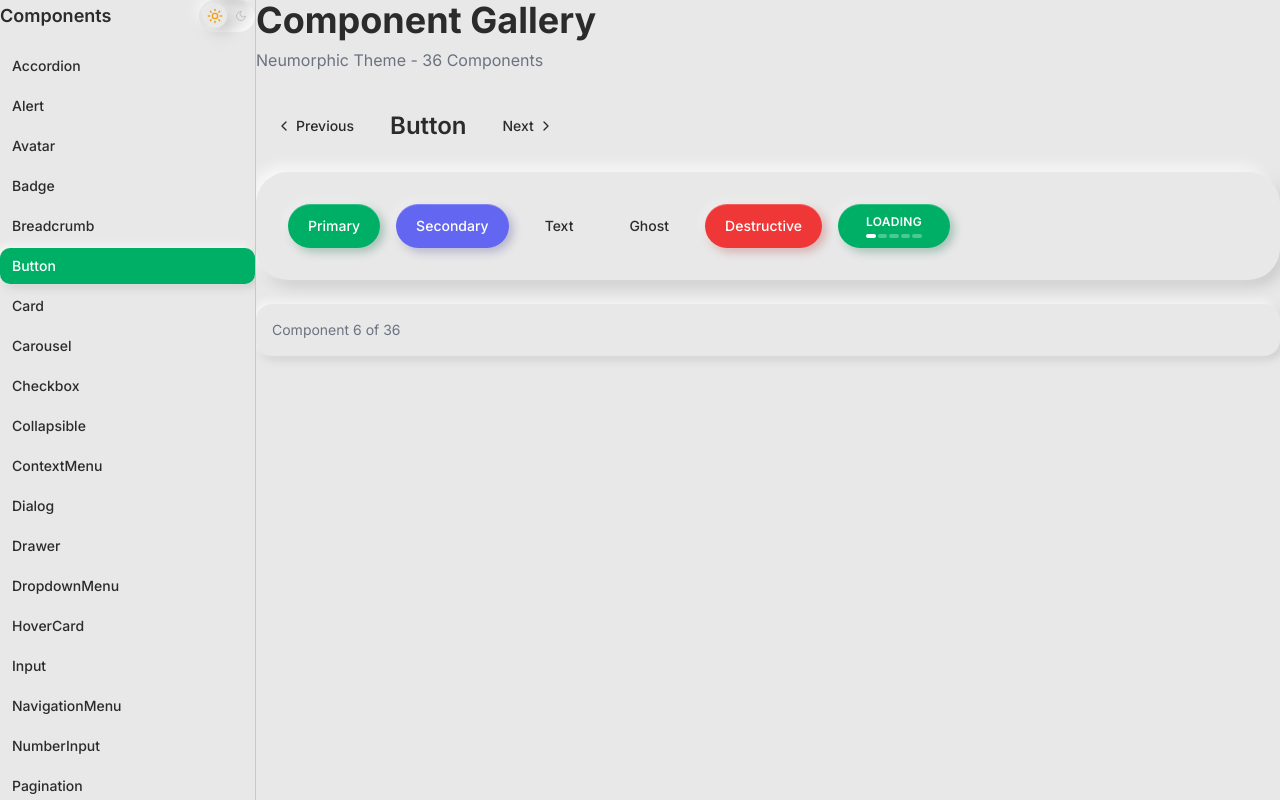
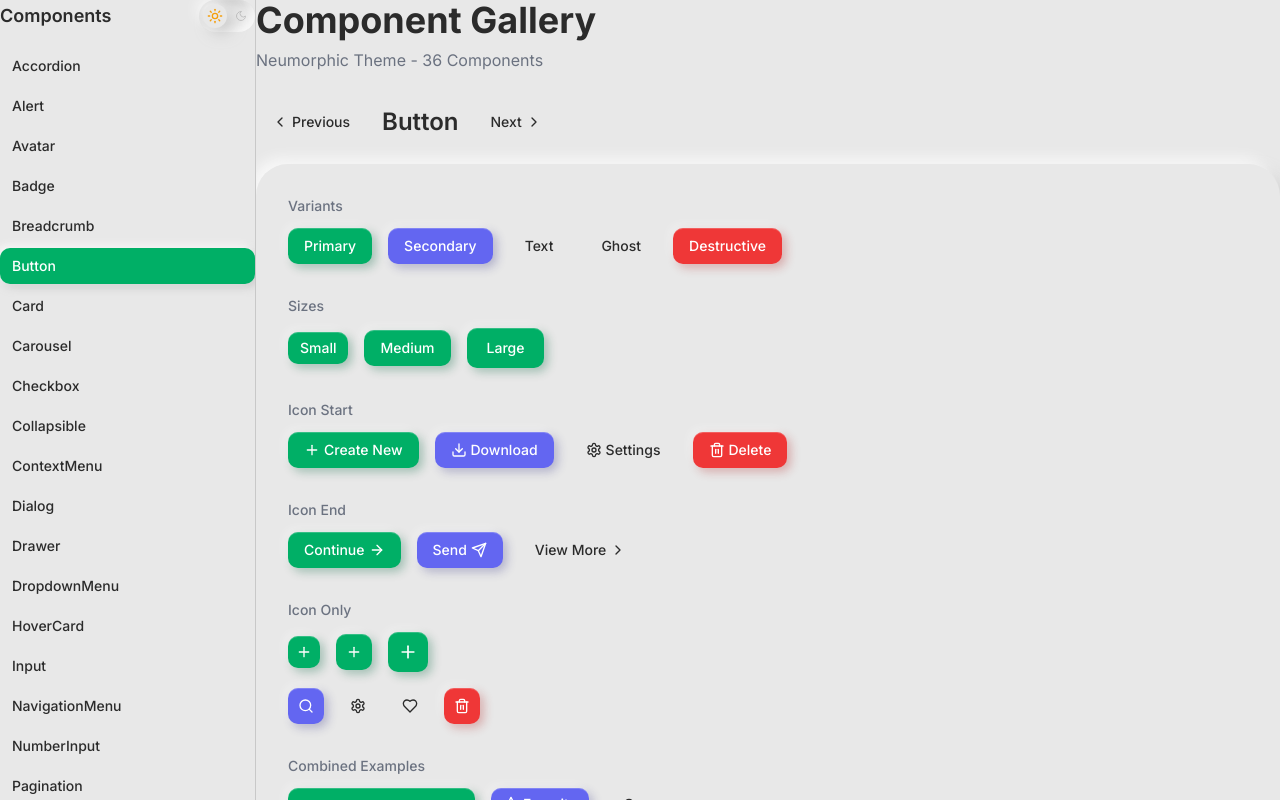
Before and after one commit to fr0mpy/so-log-db, a React (Vite) app in the folder component-harness/: page /button in a window 1280 px wide. Built offline with nearby package versions, Linux system fonts and the light colour scheme.

Commit message:
Enhance Button component and examples
- Update button component
- Expand form styles
- Add comprehensive ButtonPage examples

```diff
--- a/component-harness/components/form/button.tsx
+++ b/component-harness/components/form/button.tsx
@@ -1,6 +1,6 @@
 import { cn } from '@/lib/utils'
 import { motion, AnimatePresence } from 'motion/react'
-import { useState, useEffect } from 'react'
+import { useState, useEffect, isValidElement, cloneElement } from 'react'
 import { Progress } from '../display/progress'
 import { LOADING, DURATION, LABEL } from '../../config'
 import { ButtonStyles as S } from './styles'
@@ -13,6 +13,7 @@ interface ButtonProps extends React.ButtonHTMLAttributes<HTMLButtonElement> {
   size?: ButtonSize
   loading?: boolean
   loadingText?: string
+  asChild?: boolean
   ref?: React.Ref<HTMLButtonElement>
 }
 
@@ -24,6 +25,7 @@ function Button({
   disabled,
   className,
   children,
+  asChild,
   ref,
   ...props
 }: ButtonProps) {
@@ -40,16 +42,25 @@ function Button({
     return () => clearInterval(interval)
   }, [loading])
 
+  const buttonClassName = cn(
+    S.base,
+    S.sizes[size],
+    S.variants[variant],
+    loading && S.loading,
+    className
+  )
+
+  // When asChild is true, clone the child element with button styles
+  if (asChild && isValidElement(children)) {
+    return cloneElement(children as React.ReactElement<{ className?: string }>, {
+      className: cn(buttonClassName, (children as React.ReactElement<{ className?: string }>).props.className),
+    })
+  }
+
   return (
     <button
       ref={ref}
-      className={cn(
-        S.base,
-        S.sizes[size],
-        S.variants[variant],
-        loading && S.loading,
-        className
-      )}
+      className={buttonClassName}
       disabled={disabled || loading}
       {...props}
     >
--- a/component-harness/components/form/styles.ts
+++ b/component-harness/components/form/styles.ts
@@ -30,7 +30,7 @@ export const ButtonStyles = {
   ].join(' '),
 
   /** Loading state modifier */
-  loading: 'flex-col py-2 disabled:opacity-100',
+  loading: 'flex-col py-1.5 disabled:opacity-100',
 
   /** Loading content wrapper */
   loadingContent: [
@@ -54,29 +54,52 @@ export const ButtonStyles = {
     SpacingTokens.gap1,
   ].join(' '),
 
-  /** Size variants */
+  /** Size variants - sleek modern heights with subtle rounding */
   sizes: {
     sm: [
-      SizingTokens.h9,
+      SizingTokens.h8,
       SpacingTokens.px3,
       TypographyTokens.textSm,
-      'rounded-theme-lg',
-      SizingTokens.minTouch,
+      'rounded-theme-md',
     ].join(' '),
     md: [
+      SizingTokens.h9,
+      SpacingTokens.px4,
+      TypographyTokens.textSm,
+      'rounded-theme-md',
+    ].join(' '),
+    lg: [
       SizingTokens.h10,
       SpacingTokens.px5,
       TypographyTokens.textSm,
-      'rounded-theme-xl',
-      SizingTokens.minTouch,
+      'rounded-theme-md',
+    ].join(' '),
+  },
+
+  /** Icon-only button sizes (square) */
+  iconOnly: {
+    sm: [
+      SizingTokens.square8,
+      SpacingTokens.p0,
+      'rounded-theme-md',
+    ].join(' '),
+    md: [
+      SizingTokens.square9,
+      SpacingTokens.p0,
+      'rounded-theme-md',
     ].join(' '),
     lg: [
-      SizingTokens.h12,
-      SpacingTokens.px6,
-      TypographyTokens.textBase,
-      'rounded-theme-xl',
-      SizingTokens.minTouch,
+      SizingTokens.square10,
+      SpacingTokens.p0,
+      'rounded-theme-md',
     ].join(' '),
+  },
+
+  /** Icon sizing within buttons */
+  icon: {
+    sm: SizingTokens.iconSm,
+    md: SizingTokens.iconSm,
+    lg: SizingTokens.iconMd,
   },
 
   /** Variant styles */
--- a/component-harness/pages/ButtonPage.tsx
+++ b/component-harness/pages/ButtonPage.tsx
@@ -1,14 +1,145 @@
 import { Button } from '../components'
+import { ButtonStyles } from '../components/form/styles'
+import {
+  Plus,
+  ArrowRight,
+  Download,
+  Send,
+  Settings,
+  Trash2,
+  Heart,
+  Star,
+  Search,
+  ChevronRight,
+  Mail,
+  Bell,
+} from 'lucide-react'
 
 export default function ButtonPage() {
   return (
+    <div className="flex flex-col gap-8">
+      {/* Variants */}
+      <section>
+        <h3 className="text-sm font-medium text-muted-foreground mb-3">Variants</h3>
         <div className="flex flex-wrap gap-4">
           <Button variant="primary">Primary</Button>
           <Button variant="secondary">Secondary</Button>
           <Button variant="text">Text</Button>
           <Button variant="ghost">Ghost</Button>
           <Button variant="destructive">Destructive</Button>
+        </div>
+      </section>
+
+      {/* Sizes */}
+      <section>
+        <h3 className="text-sm font-medium text-muted-foreground mb-3">Sizes</h3>
+        <div className="flex flex-wrap items-center gap-4">
+          <Button size="sm">Small</Button>
+          <Button size="md">Medium</Button>
+          <Button size="lg">Large</Button>
+        </div>
+      </section>
+
+      {/* Icons at Start */}
+      <section>
+        <h3 className="text-sm font-medium text-muted-foreground mb-3">Icon Start</h3>
+        <div className="flex flex-wrap gap-4">
+          <Button variant="primary">
+            <Plus className={ButtonStyles.icon.md} />
+            Create New
+          </Button>
+          <Button variant="secondary">
+            <Download className={ButtonStyles.icon.md} />
+            Download
+          </Button>
+          <Button variant="ghost">
+            <Settings className={ButtonStyles.icon.md} />
+            Settings
+          </Button>
+          <Button variant="destructive">
+            <Trash2 className={ButtonStyles.icon.md} />
+            Delete
+          </Button>
+        </div>
+      </section>
+
+      {/* Icons at End */}
+      <section>
+        <h3 className="text-sm font-medium text-muted-foreground mb-3">Icon End</h3>
+        <div className="flex flex-wrap gap-4">
+          <Button variant="primary">
+            Continue
+            <ArrowRight className={ButtonStyles.icon.md} />
+          </Button>
+          <Button variant="secondary">
+            Send
+            <Send className={ButtonStyles.icon.md} />
+          </Button>
+          <Button variant="ghost">
+            View More
+            <ChevronRight className={ButtonStyles.icon.md} />
+          </Button>
+        </div>
+      </section>
+
+      {/* Icon Only */}
+      <section>
+        <h3 className="text-sm font-medium text-muted-foreground mb-3">Icon Only</h3>
+        <div className="flex flex-wrap items-center gap-4">
+          <Button variant="primary" className={ButtonStyles.iconOnly.sm} aria-label="Add">
+            <Plus className={ButtonStyles.icon.sm} />
+          </Button>
+          <Button variant="primary" className={ButtonStyles.iconOnly.md} aria-label="Add">
+            <Plus className={ButtonStyles.icon.md} />
+          </Button>
+          <Button variant="primary" className={ButtonStyles.iconOnly.lg} aria-label="Add">
+            <Plus className={ButtonStyles.icon.lg} />
+          </Button>
+        </div>
+        <div className="flex flex-wrap items-center gap-4 mt-4">
+          <Button variant="secondary" className={ButtonStyles.iconOnly.md} aria-label="Search">
+            <Search className={ButtonStyles.icon.md} />
+          </Button>
+          <Button variant="ghost" className={ButtonStyles.iconOnly.md} aria-label="Settings">
+            <Settings className={ButtonStyles.icon.md} />
+          </Button>
+          <Button variant="text" className={ButtonStyles.iconOnly.md} aria-label="Favorite">
+            <Heart className={ButtonStyles.icon.md} />
+          </Button>
+          <Button variant="destructive" className={ButtonStyles.iconOnly.md} aria-label="Delete">
+            <Trash2 className={ButtonStyles.icon.md} />
+          </Button>
+        </div>
+      </section>
+
+      {/* Combined Examples */}
+      <section>
+        <h3 className="text-sm font-medium text-muted-foreground mb-3">Combined Examples</h3>
+        <div className="flex flex-wrap gap-4">
+          <Button variant="primary" size="lg">
+            <Mail className={ButtonStyles.icon.lg} />
+            Send Message
+            <ArrowRight className={ButtonStyles.icon.lg} />
+          </Button>
+          <Button variant="secondary" size="sm">
+            <Star className={ButtonStyles.icon.sm} />
+            Favorite
+          </Button>
+          <Button variant="ghost" size="md">
+            <Bell className={ButtonStyles.icon.md} />
+            Notifications
+          </Button>
+        </div>
+      </section>
+
+      {/* Loading State */}
+      <section>
+        <h3 className="text-sm font-medium text-muted-foreground mb-3">Loading</h3>
+        <div className="flex flex-wrap gap-4">
           <Button loading>Loading</Button>
+          <Button loading loadingText="Saving...">Save</Button>
+        </div>
+      </section>
     </div>
   )
 }
```
Lines whose indentation alone changed are shown as unchanged.
